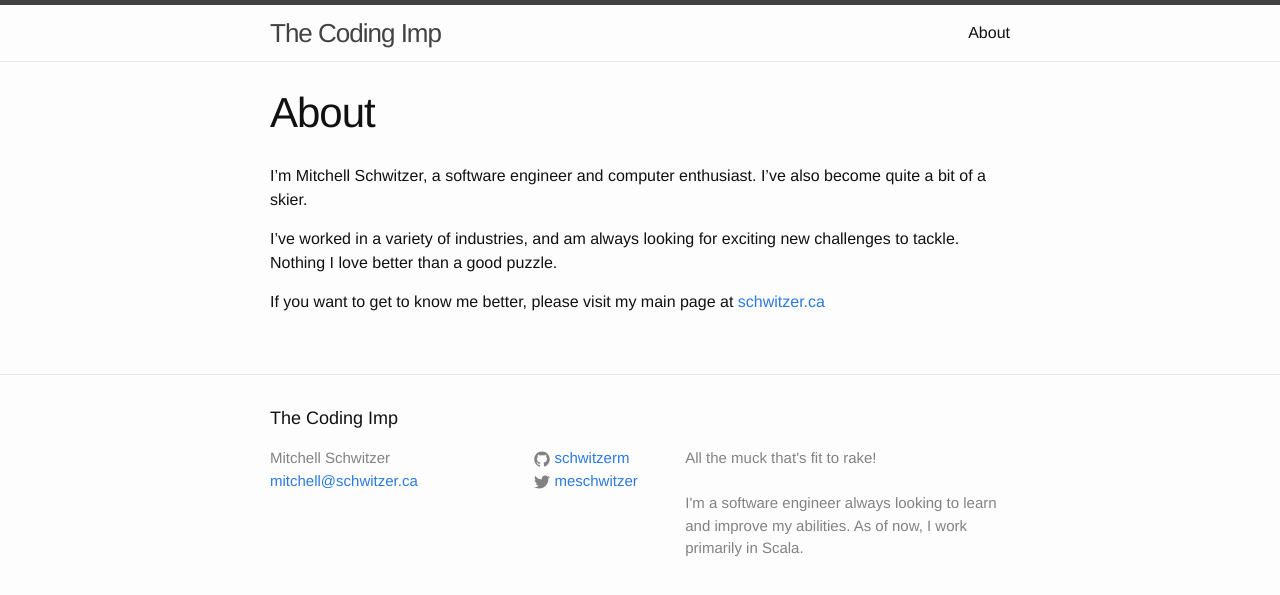
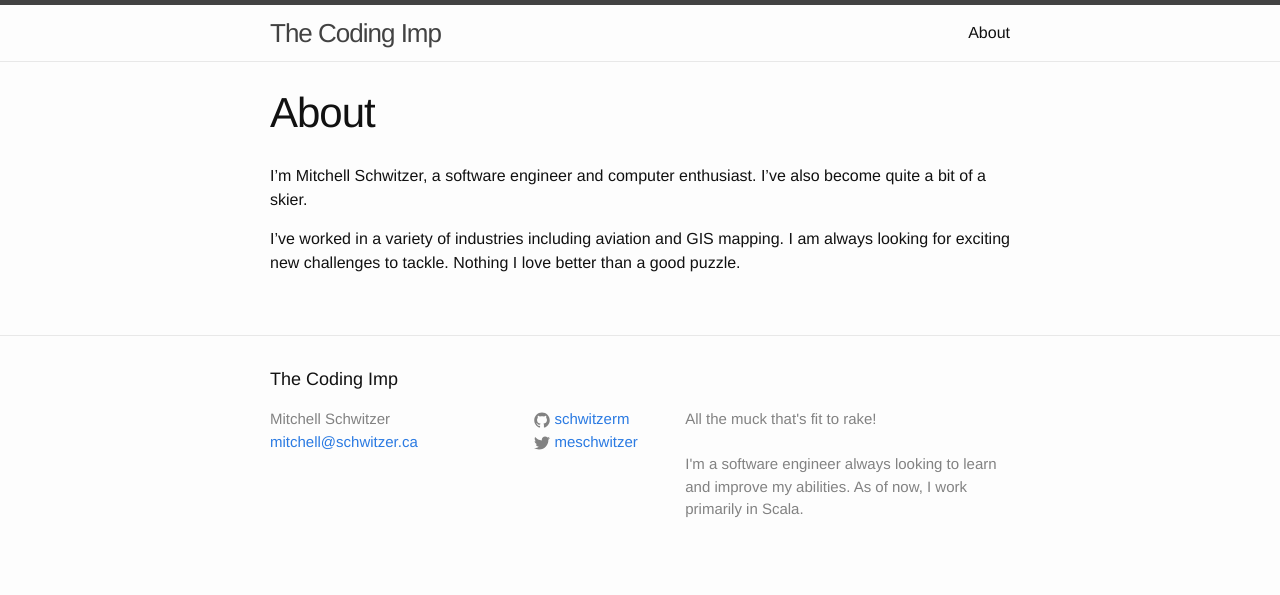
Before and after one commit to schwitzerm/schwitzerm.github.io, a Jekyll site: the page built from about.md, in a window 1280 px wide. Shown: the top 595 px of the page. Built offline with Jekyll 4.4.1, drawn with Linux system fonts in a browser that asks for light colours.

Commit message:
update mostly to see if githubpages will actually update my damn page..

```diff
--- a/about.md
+++ b/about.md
@@ -6,8 +6,5 @@ permalink: /about/
 
 I'm Mitchell Schwitzer, a software engineer and computer enthusiast. I've also become quite a bit of a skier.
 
-I've worked in a variety of industries, and am always looking for exciting new challenges to tackle. Nothing I love
-better than a good puzzle.
-
-
-If you want to get to know me better, please visit my main page at [schwitzer.ca](http://www.schwitzer.ca)
+I've worked in a variety of industries including aviation and GIS mapping. I am always looking for exciting new
+challenges to tackle. Nothing I love better than a good puzzle.
```
